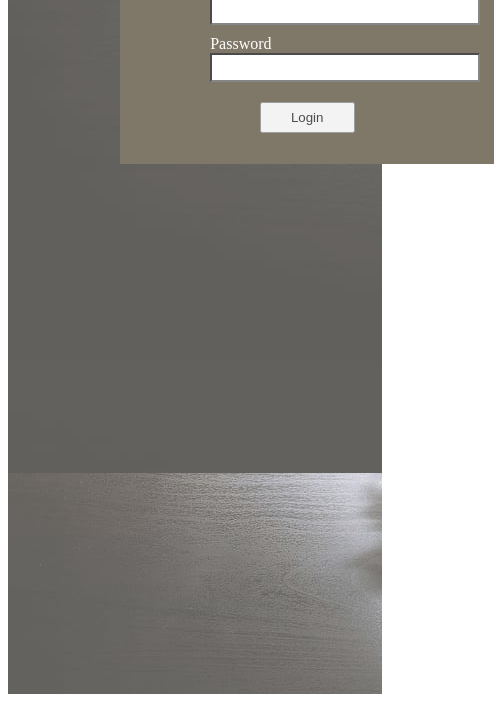
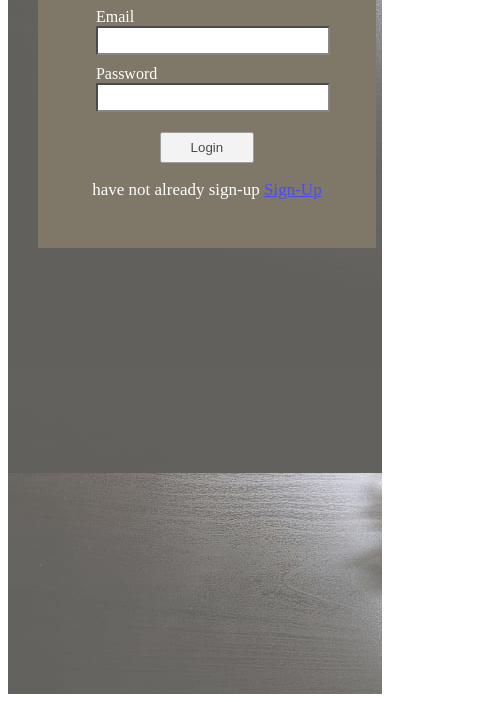
Before and after one commit to rishika0102/formpage, a plain HTML site: page login.html in a window 390 px wide. Shown: the part 142-844 px from the top of the page, 494 px wide, since content can reach past the window. Drawn offline with Linux system fonts and the light colour scheme.

Commit message:
responsive code

```diff
--- /dev/null
+++ b/css/responsive.css
@@ -0,0 +1,20 @@
+@media only screen and (max-width: 600px) {
+.outerdiv {
+  width:  100%;
+  max-width:  410px;
+}
+.main {
+  margin:  14% 8%;
+  width:  100%;
+  max-width:  338px;
+}
+.fields-label {
+  margin-left:  6px;
+}
+.fields-input {
+  margin-left:  6px;
+}
+.rdio-opt {
+  margin-left:  12px;
+}
+}
--- a/js/script.js
+++ b/js/script.js
@@ -1,3 +1,4 @@
+
 function checkfields(x) {
 
  var firstname = document.forms["users"]["firstname"].value;
--- a/login.html
+++ b/login.html
@@ -4,18 +4,22 @@
    <title>Login page</title>
    <meta name="viewport" content="width=device-width, initial-scale=1" />
    <link rel="stylesheet" href="css/style.css" />
+   <link rel="stylesheet" href="css/responsive.css" />
   </head>
   <body>
    <div class="outerdiv">
     <div class="main">
      <h1>Login In</h1>
-    <form class="fields" id="logindetails">
-      <label class="fields-label">Email</label><br>
-      <input type="email" class="fields-input" id="checkemail"><br>
-      <label class="fields-label">Password</label><br>
-      <input type="password" class="fields-input" id="checkpwd"><br>
+     <form method="POST" class="fields" id="users" action="#">
+      <label class="fields-label">Email</label><br />
+      <input type="email" class="fields-input" name="checkemail" id="checkemail" /><br />
+      <label class="fields-label">Password</label><br />
+      <input type="password" class="fields-input" name="checkpswd" id="checkpwd" /><br />
       <div class="sub-btn">
-       <button class="btn" onclick="checkvalidation()">Login</button>
+       <button class="btn" onclick="event.preventDefault(); return login();">Login</button>
+      </div>
+      <div class="log-in">
+       <p class="login">have not already sign-up <a href="file:///home/rails/Rishika/Demo/formpage/index.html?"> Sign-Up </a></p>
       </div>
      </form>
     </div>
@@ -23,3 +27,4 @@
    <script src="js/script.js"></script>
   </body>
  </html>
+</html>
```
Also changed, not shown: index.html (+1 -0 lines). Lines whose indentation alone changed are shown as unchanged.
